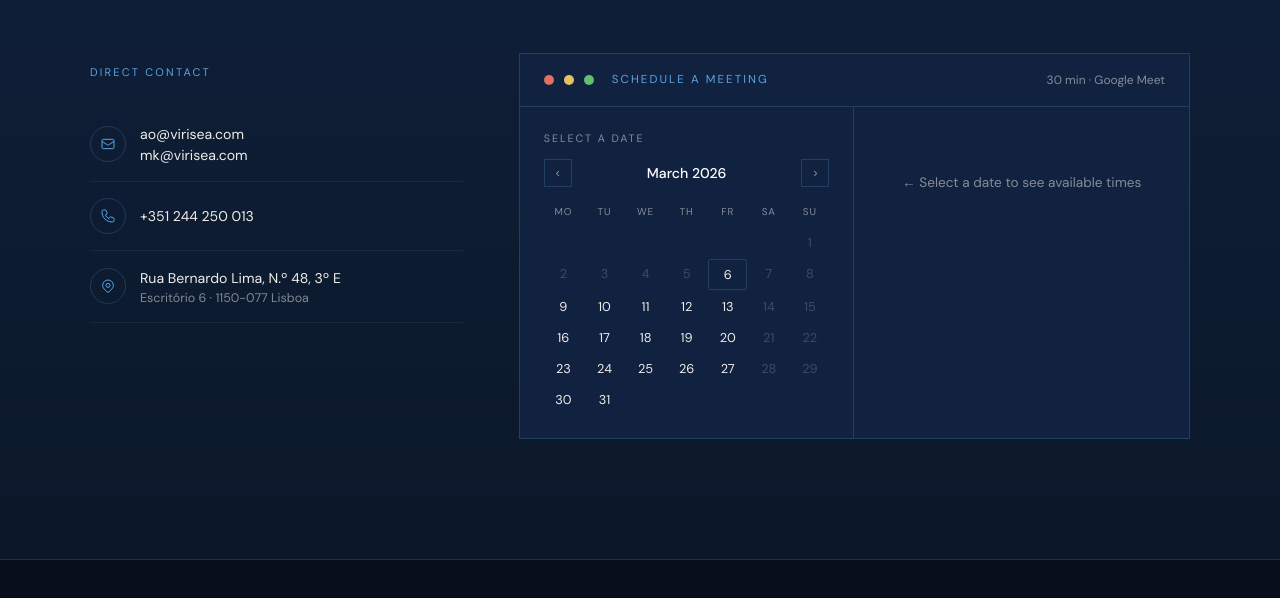
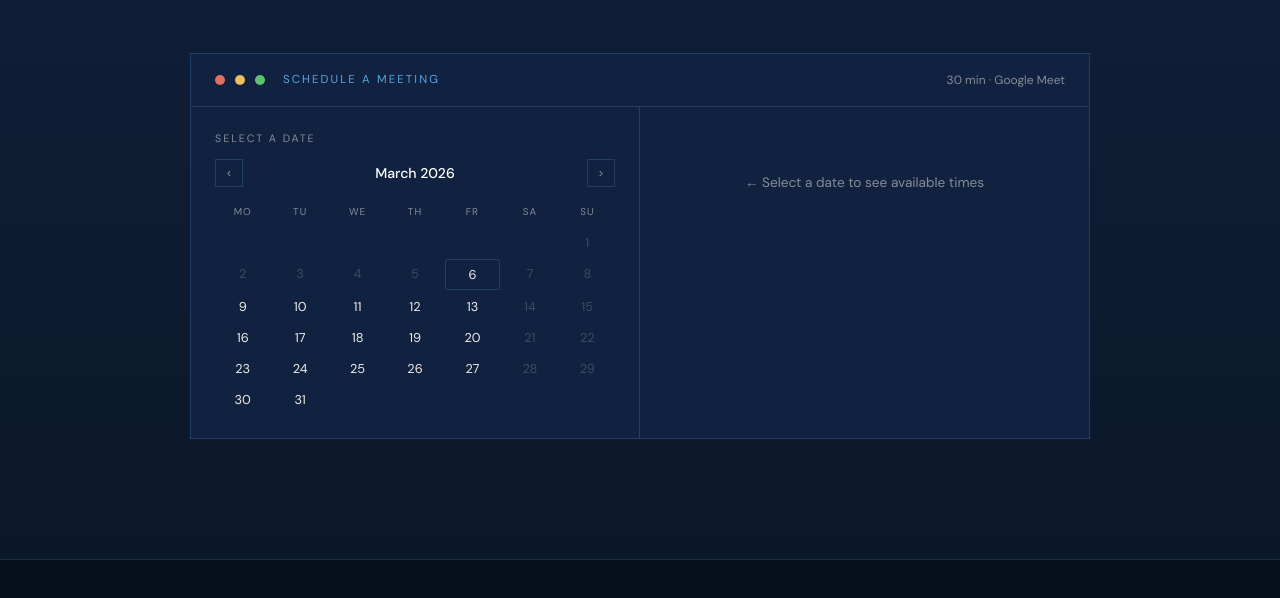
Before and after one commit to mnlfilipe/virisea, a plain HTML site: page index.html in a window 1280 px wide. Shown: the part 3365-3963 px from the top of the page. Drawn offline with nearby package versions, Linux system fonts and the light colour scheme.

Commit message:
Remove duplicate contact details from contact section
Keep booking widget as the sole focus, centered at 900px max-width.
Contact info lives only in the footer as originally requested.

Co-Authored-By: Claude Opus 4.6 <noreply@anthropic.com>

```diff
--- a/index.html
+++ b/index.html
@@ -160,15 +160,7 @@
   .contact-header .section-label { justify-content: center; }
   .contact-header .section-title { margin-bottom: 16px; }
   .contact-header p { font-size: 0.97rem; font-weight: 300; line-height: 1.82; color: var(--muted); }
-  .contact-body { display: grid; grid-template-columns: 1fr 1.8fr; gap: 56px; align-items: start; max-width: 1100px; margin: 0 auto; }
-  .contact-sidebar { padding-top: 12px; }
-  .contact-sidebar-title { font-size: 0.69rem; letter-spacing: 0.2em; text-transform: uppercase; color: var(--blue-bright); margin-bottom: 28px; }
-  .contact-line { display: flex; align-items: center; gap: 14px; padding: 16px 0; border-bottom: 1px solid rgba(255,255,255,0.06); }
-  .contact-line:first-of-type { border-top: 1px solid rgba(255,255,255,0.06); }
-  .contact-line-icon { width: 36px; height: 36px; border: 1px solid var(--rule); border-radius: 50%; display: flex; align-items: center; justify-content: center; color: var(--blue-bright); flex-shrink: 0; }
-  .contact-line a, .contact-line span { font-size: 0.88rem; color: var(--cream); text-decoration: none; transition: color 0.2s; }
-  .contact-line a:hover { color: var(--blue-bright); }
-  .contact-line .contact-line-sub { font-size: 0.78rem; color: var(--muted); margin-top: 2px; }
+  .contact-body { max-width: 900px; margin: 0 auto; }
 
   /* BOOKING WIDGET */
   .booking-widget { background: var(--navy-mid); border: 1px solid var(--rule); overflow: hidden; }
@@ -233,7 +225,7 @@
 
   @media (max-width: 1024px) {
     nav, section, footer { padding-left: 28px; padding-right: 28px; }
-    .pooling-grid, .why-grid, .contact-body { grid-template-columns: 1fr; gap: 48px; }
+    .pooling-grid, .why-grid { grid-template-columns: 1fr; gap: 48px; }
     .services-grid { grid-template-columns: 1fr; }
     .footer-top { grid-template-columns: 1fr 1fr; gap: 36px; }
     .nav-hamburger { display: block; }
@@ -547,22 +539,6 @@
     <p>Whether you need a pooling partner, regulatory guidance, or a broader decarbonisation strategy, our team is available for a direct conversation.</p>
   </div>
   <div class="contact-body">
-    <div class="contact-sidebar">
-      <div class="contact-sidebar-title">Direct Contact</div>
-      <div class="contact-line">
-        <div class="contact-line-icon"><svg width="16" height="16" viewBox="0 0 24 24" fill="none" stroke="currentColor" stroke-width="1.5"><path d="M3 8l7.89 5.26a2 2 0 002.22 0L21 8M5 19h14a2 2 0 002-2V7a2 2 0 00-2-2H5a2 2 0 00-2 2v10a2 2 0 002 2z"/></svg></div>
-        <div><a href="mailto:ao@virisea.com">ao@virisea.com</a><br><a href="mailto:mk@virisea.com">mk@virisea.com</a></div>
-      </div>
-      <div class="contact-line">
-        <div class="contact-line-icon"><svg width="16" height="16" viewBox="0 0 24 24" fill="none" stroke="currentColor" stroke-width="1.5"><path d="M3 5a2 2 0 012-2h3.28a1 1 0 01.948.684l1.498 4.493a1 1 0 01-.502 1.21l-2.257 1.13a11.042 11.042 0 005.516 5.516l1.13-2.257a1 1 0 011.21-.502l4.493 1.498a1 1 0 01.684.949V19a2 2 0 01-2 2h-1C9.716 21 3 14.284 3 6V5z"/></svg></div>
-        <div><a href="tel:+351244250013">+351 244 250 013</a></div>
-      </div>
-      <div class="contact-line">
-        <div class="contact-line-icon"><svg width="16" height="16" viewBox="0 0 24 24" fill="none" stroke="currentColor" stroke-width="1.5"><path d="M17.657 16.657L13.414 20.9a1.998 1.998 0 01-2.827 0l-4.244-4.243a8 8 0 1111.314 0z"/><path d="M15 11a3 3 0 11-6 0 3 3 0 016 0z"/></svg></div>
-        <div><span>Rua Bernardo Lima, N.º 48, 3º E</span><div class="contact-line-sub">Escritório 6 · 1150-077 Lisboa</div></div>
-      </div>
-    </div>
-    <div>
       <div class="booking-widget" id="bookingWidget">
         <div class="booking-topbar">
           <div class="booking-topbar-left">
@@ -701,7 +677,6 @@
 
         renderCalendar();
       </script>
-    </div>
   </div>
 </section>
 
```
